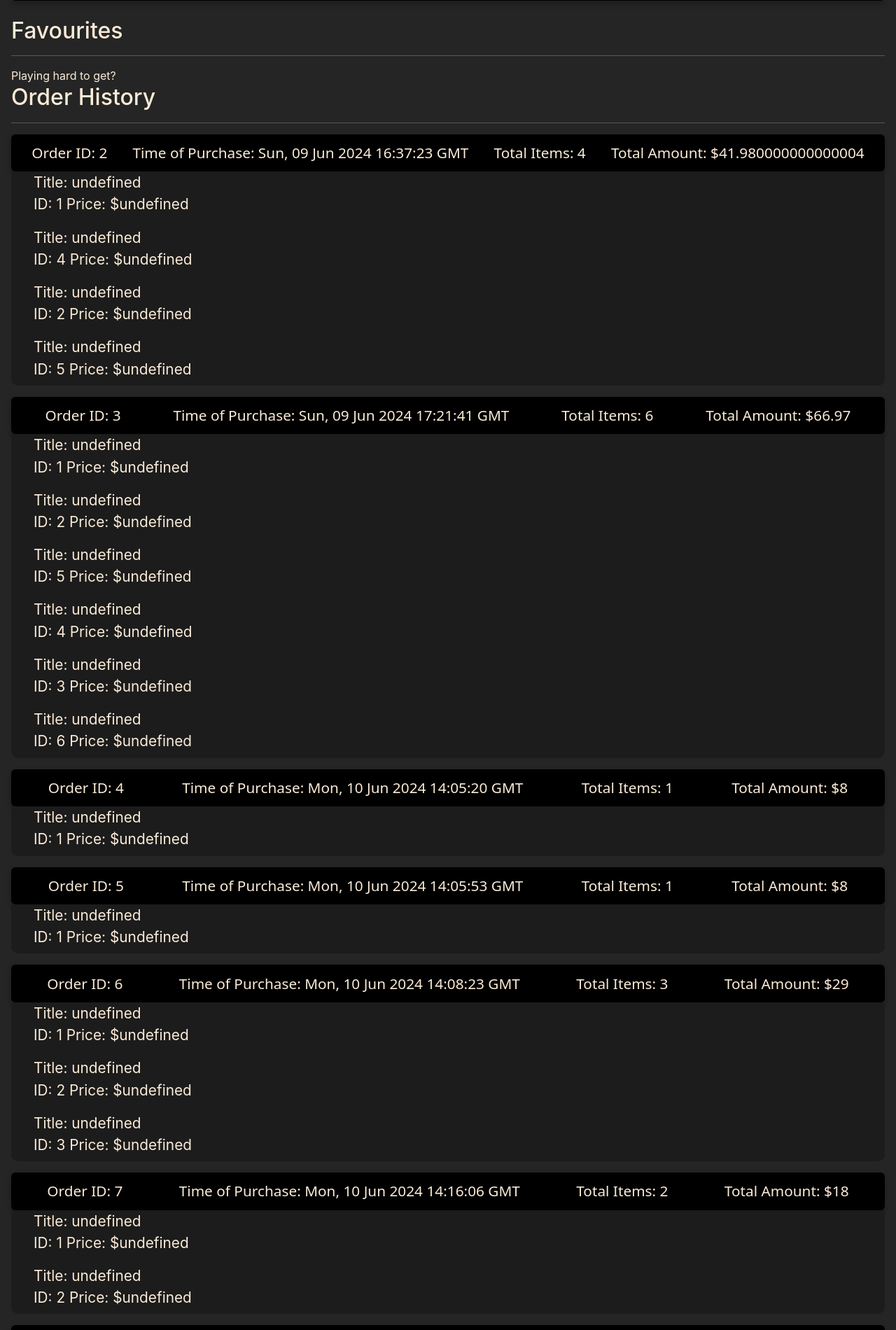
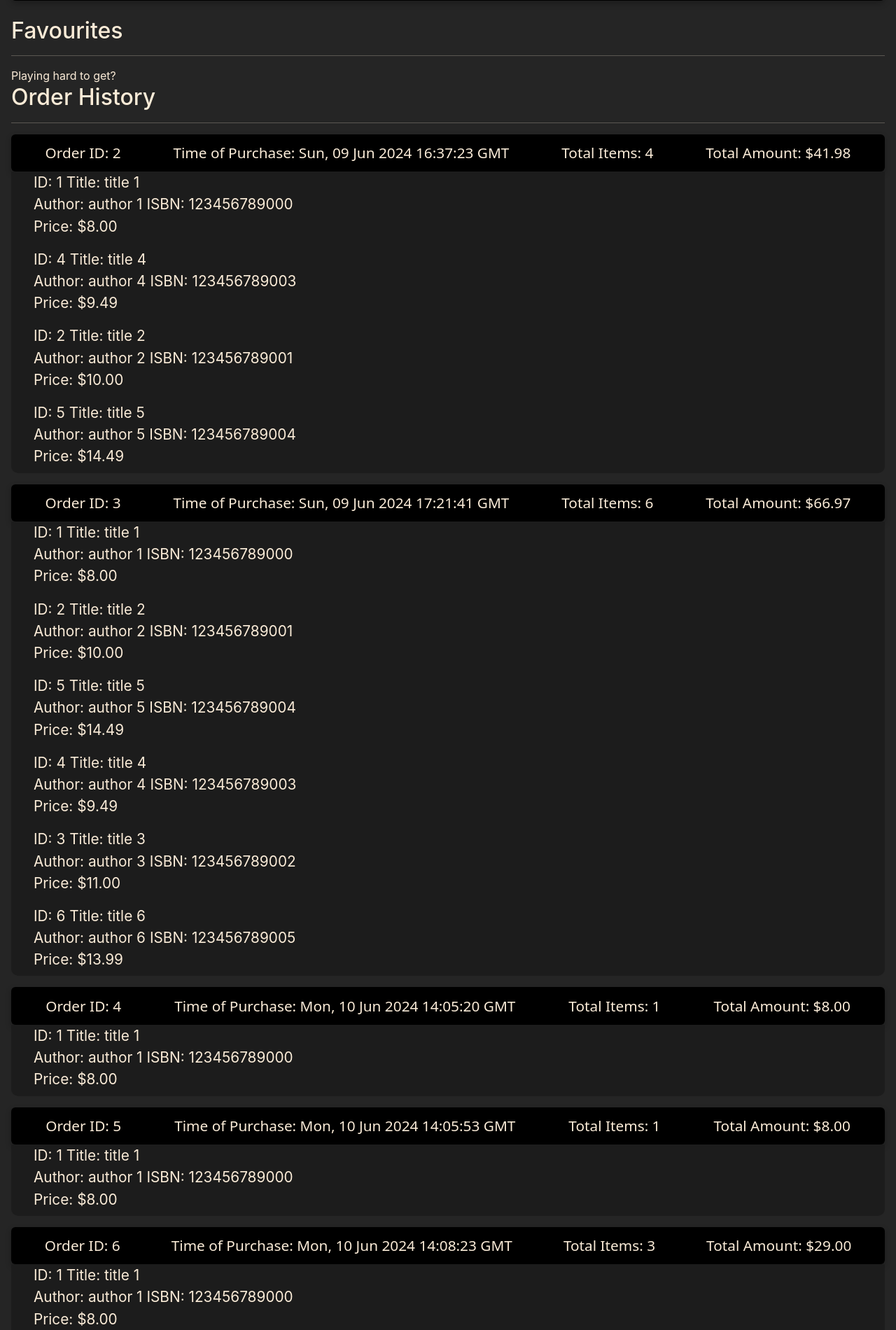
Before and after one commit to parthacharyaaaaa/Seneca, a Flask app: page /dashboard in a window 1280 px wide. Shown: the part 351-2251 px from the top of the page at 70% size. Run offline with Flask 3, Linux system fonts and the light colour scheme; a user stored in the database is signed in; data comes from the database, SQL or seed files in the repository; both versions use the stored data as it was after the commit.

Commit message:
Fixed bug in accessing data for order items in dashbooard

```diff
--- a/app.py
+++ b/app.py
@@ -713,13 +713,18 @@ def getUserInfo():
         orderHistory = Order_History.query.filter_by(user = target.id).all()
         for orders in orderHistory:
             orderHistoryItems = Order_Item.query.filter_by(order_id = orders.id).all()
+            orderItemHolder = [item.to_dict() for item in orderHistoryItems]
+            print(orderItemHolder)
+            for item in orderItemHolder:
+                x = Product.query.filter_by(id = item['product_id']).first()
+                item.update({"title" : x.title,"author": x.author, "isbn" : x.isbn})
 
             orderHolder[orders.id] = {
                 'order_id': orders.id,
                 'time_of_purchase': orders.order_time,
                 'total_items': orders.order_quantity,
                 'total_amount': orders.total_price,
-                'items': [item.to_dict() for item in orderHistoryItems]
+                'items': orderItemHolder
             }
         # print(orderHolder)
         return jsonify({"user_info" : userInfo, "order_info" : orderHolder, "fav_info" : favourites})
--- a/static/dashboard.css
+++ b/static/dashboard.css
@@ -115,3 +115,8 @@
     background-color: white;
     color: var(--BGCOLOR-ICONS-1)
 }
+
+.item{
+    /* border: 1px dotted gray; */
+    width: 80%;
+}
--- a/static/scripts/dashboard.js
+++ b/static/scripts/dashboard.js
@@ -108,15 +108,17 @@ function renderOrders(orderInfo) {
             <span>Order ID: ${orderDetails.order_id}</span>
             <span>Time of Purchase: ${orderDetails.time_of_purchase}</span>
             <span>Total Items: ${orderDetails.total_items}</span>
-            <span>Total Amount: $${orderDetails.total_amount}</span>
+            <span>Total Amount: $${(orderDetails.total_amount).toFixed(2)}</span>
         </div>
         <div class="order-items">
             <div class = "item-container">
-                ${orderDetails.items.map(item => `
+            ${orderDetails.items.map(item => `
                     <div class='item'>
-                        <span>Title: ${item.product_title}</span><br>
                         <span>ID: ${item.product_id}</span>
-                        <span>Price: $${item.product_price}</span>
+                        <span>Title: ${item.title}</span><br>
+                        <span>Author: ${item.author}</span>
+                        <span>ISBN: ${item.isbn}</span><br>
+                        <span>Price: $${(item.price).toFixed(2)}</span>
                     </div>
                 `).join('')}
                 </div>
```
Also changed, not shown: instance/test1.db.
